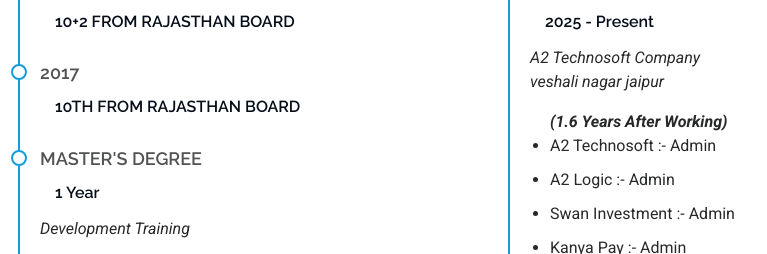
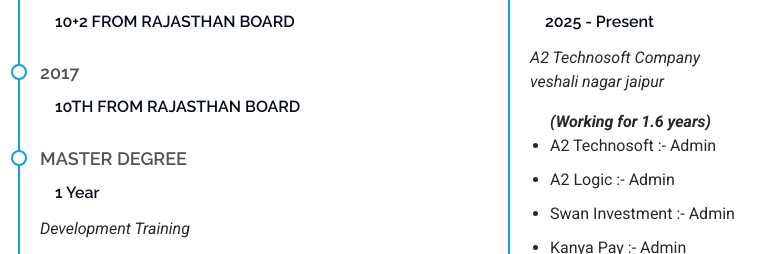
Before and after one commit to jitendra2529/MyDetails, a plain HTML site: page index.html in a window 1280 px wide. Shown: the part 2869-3123 px from the top of the page, 294-1061 px from the left. Drawn offline with Linux system fonts and the light colour scheme.

Commit message:
master changes
master changes

```diff
--- a/index.html
+++ b/index.html
@@ -526,7 +526,7 @@
               <!-- Edn Resume Item -->
 
               <div class="resume-item">
-                <h4>Master's Degree</h4>
+                <h4>Master Degree</h4>
                 <h5>1 Year</h5>
                 <p><em>Development Training</em></p>
                 <p>A2 Logic Group (THE DEVELOPER FACTORY)</p>
@@ -542,7 +542,7 @@
                 <p><em>A2 Technosoft Company</em><br>
                   <em>veshali nagar jaipur</em></p>
                 <ul>
-                  <b><em>(1.6 Years After Working)</em></b>
+                  <b><em>(Working for 1.6 years)</em></b>
                   <li>
                     A2 Technosoft :- Admin
                   </li>
```
